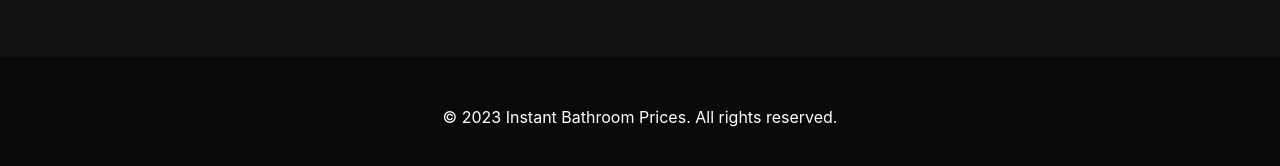
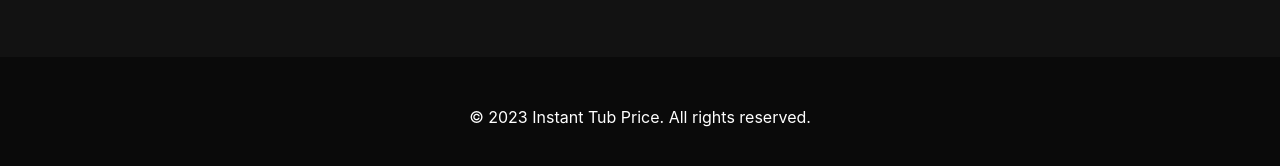
Before and after one commit to tim-amredev/tub-shower-leads, a Jekyll site: the page quote.html, which Jekyll copies as it is, in a window 1280 px wide and 900 px high, scrolled down 3323 px. Shown: the part 722-888 px from the top of the window. Built offline with Jekyll 4.4.1, drawn with Linux system fonts in a browser that asks for light colours.

Commit message:
Update quote.html

```diff
--- a/quote.html
+++ b/quote.html
@@ -3,7 +3,7 @@
 <head>
   <meta charset="UTF-8">
   <meta name="viewport" content="width=device-width, initial-scale=1.0">
-  <title>Get a Quote | Instant Bathroom Prices</title>
+  <title>Get a Quote | Instant Tub Price</title>
   <style>
     /* Dark theme with clean design */
     body {
@@ -586,7 +586,7 @@
 
   <footer>
     <div class="container">
-      <p>&copy; 2023 Instant Bathroom Prices. All rights reserved.</p>
+      <p>&copy; 2023 Instant Tub Price. All rights reserved.</p>
     </div>
   </footer>
 
```
